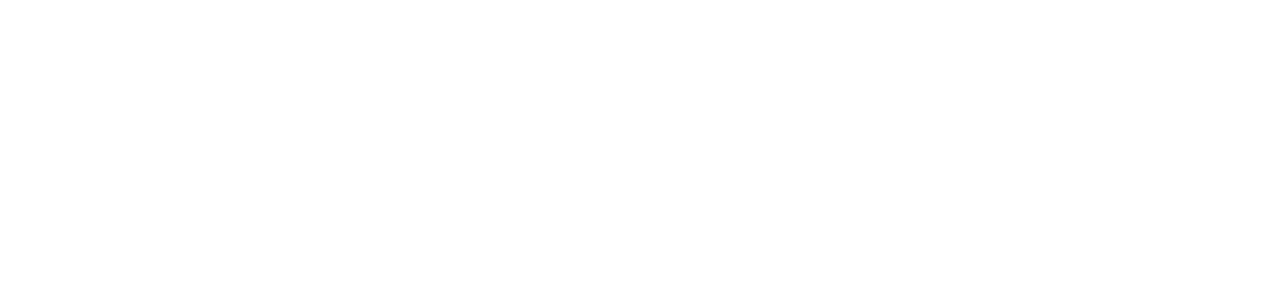
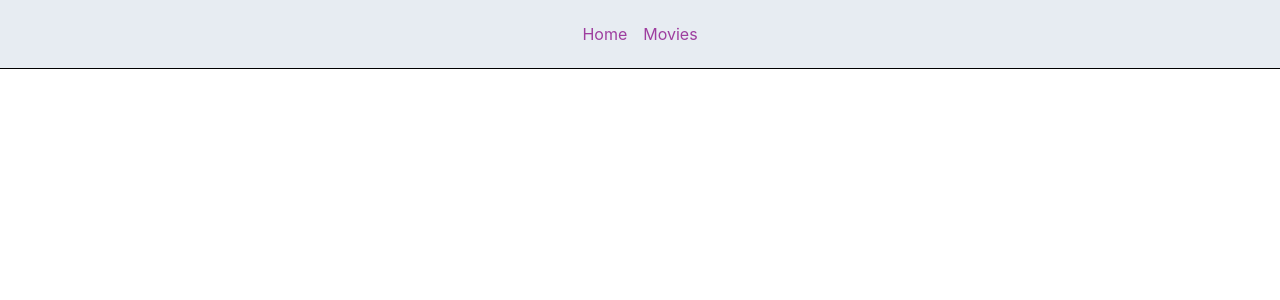
Before and after one commit to namhels/goit-react-hw-05-movies, a React (Create React App) app: page / in a window 1280 px wide. Shown: the top 300 px of the page. Built offline with nearby package versions, Linux system fonts and the light colour scheme.

Commit message:
add header

```diff
--- a/src/App.jsx
+++ b/src/App.jsx
@@ -1,27 +1,28 @@
 import { lazy } from "react";
 import { Route, Routes, Navigate } from "react-router-dom";
 import SharedLayout from "components/SharedLayout";
-import api from "utils/apiThemoviedb";
-console.log('api', api)
+// import api from "utils/apiThemoviedb";
+// console.log('api', api)
 
-const Home = lazy(() => import("pages/Home"));
-const Movies = lazy(() => import("pages/Movies"));
-const MovieDetails = lazy(() => import("pages/MovieDetails"));
-const Cast = lazy(() => import("components/Cast"));
-const Reviews = lazy(() => import("components/Reviews"));
+// const Home = lazy(() => import("pages/Home"));
+// const Movies = lazy(() => import("pages/Movies"));
+// const MovieDetails = lazy(() => import("pages/MovieDetails"));
+// const Cast = lazy(() => import("components/Cast"));
+// const Reviews = lazy(() => import("components/Reviews"));
 
 const App = () => {
   return (
     <Routes>
       <Route path="/" element={<SharedLayout />}>
-        <Route index element={<Navigate to="home" />} />
+        {/* <Route index element={<Navigate to="home" />} /> */}
+        {/* <Route path="/home" element={<Home />} />
         <Route path="/movies" element={<Movies />} />
         <Route path="/movies/:movieId" element={<MovieDetails />}>
           <Route path="/movies/:movieId/cast" element={<Cast />} />
           <Route path="/movies/:movieId/reviews" element={<Reviews />} />
-        </Route>
+        </Route> */}
       </Route>
-      <Route path="*" element={<Home />} />
+      {/* <Route path="*" element={<Home />} /> */}
     </Routes>
   );
 };
--- a/src/components/AppBar/AppBar.jsx
+++ b/src/components/AppBar/AppBar.jsx
@@ -2,13 +2,18 @@
 import { NavItem } from './AppBar.styled';
 
 const navItems = [
-  { href: '/', text: 'Home' },
+  { href: 'home', text: 'Home' },
   { href: 'movies', text: 'Movies' },
 ];
 
 const AppBar = () => {
   return (
-    <Box as="header" p={4} borderBottom="1px solid black">
+    <Box
+      p={4}
+      display="flex"
+      justifyContent="center"
+      alignItems="center"
+      gridGap={5}>
       <Box as="nav" display="flex">
         {navItems.map(({ href, text }) => (
           <NavItem to={href} key={href}>
--- a/src/components/AppBar/AppBar.styled.js
+++ b/src/components/AppBar/AppBar.styled.js
@@ -4,7 +4,7 @@
 const NavItem = styled(NavLink)`
   display: flex;
   align-items: center;
-  gap: ${p => p.theme.space[3]}px;
+  gap: ${p => p.theme.space[5]}px;
   padding: ${p => p.theme.space[3]}px;
   border-radius: ${p => p.theme.radii.normal};
   text-decoration: none;
--- a/src/components/SharedLayout/SharedLayout.jsx
+++ b/src/components/SharedLayout/SharedLayout.jsx
@@ -5,8 +5,10 @@
 
 const SharedLayout = () => {
   return (
-    <Box p={4}>
-      <div>8888888888</div>
+    <Box
+      as="header"
+      bg="grey.0"
+      borderBottom="1px solid black">
       <AppBar />
       <Suspense fallback={<div>Loading page...</div>}>
         <Outlet />
--- a/src/index.js
+++ b/src/index.js
@@ -8,7 +8,7 @@
 
 ReactDOM.createRoot(document.getElementById('root')).render(
   <React.StrictMode>
-    <BrowserRouter basename="/react-homework-template/">
+    <BrowserRouter>
       <ThemeProvider theme={theme}>
         <App />
       </ThemeProvider>
--- a/src/utils/theme.js
+++ b/src/utils/theme.js
@@ -12,6 +12,7 @@
     accent: '#00bcd5',
     muted: '#f6f6f6',
     blues: ['#06b49a', '#00bcd5', '#004170', '#006fbe', '#2d8fd5', '#5aa7de'],
+    grey: ['#e7ecf2', '#eff3f6', '#004170', '#006fbe', '#2d8fd5', '#5aa7de'],
     halloween: [
       '#07b7b4',
       '#9e3e9f',
```
